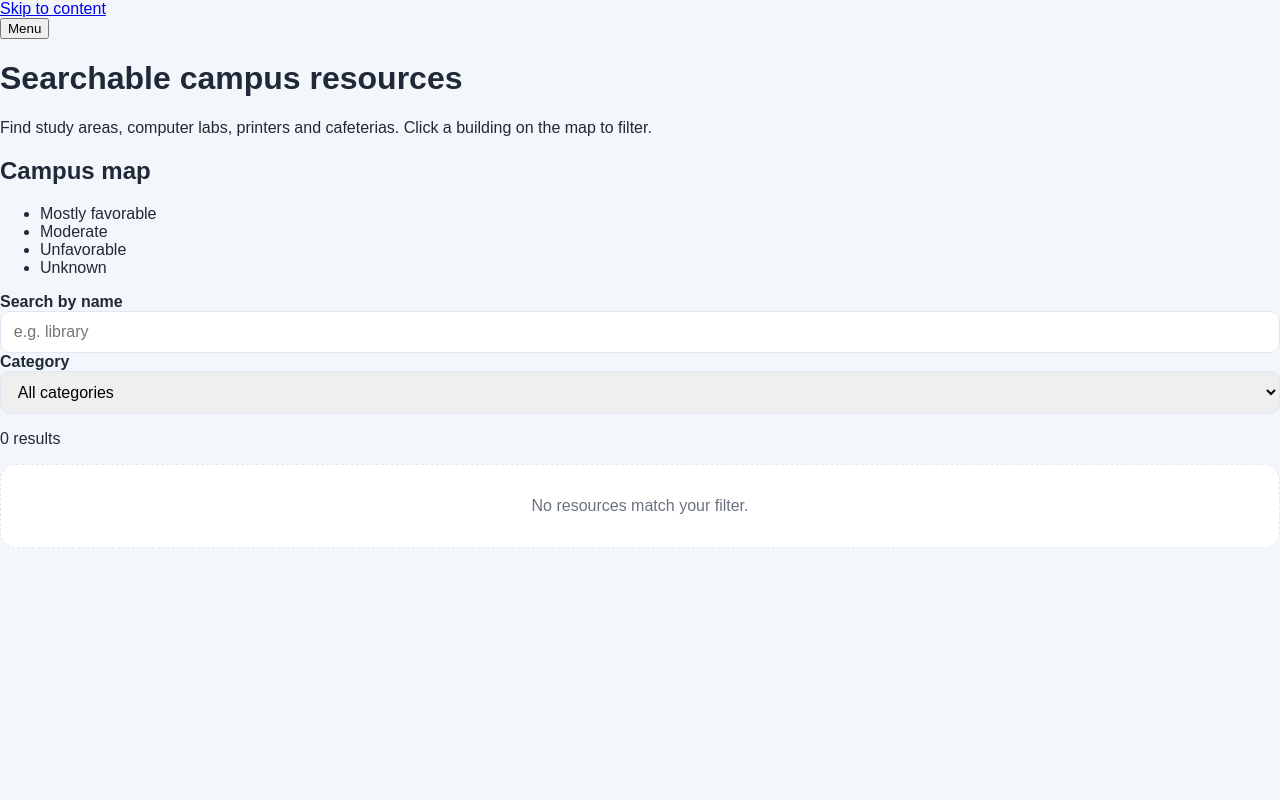
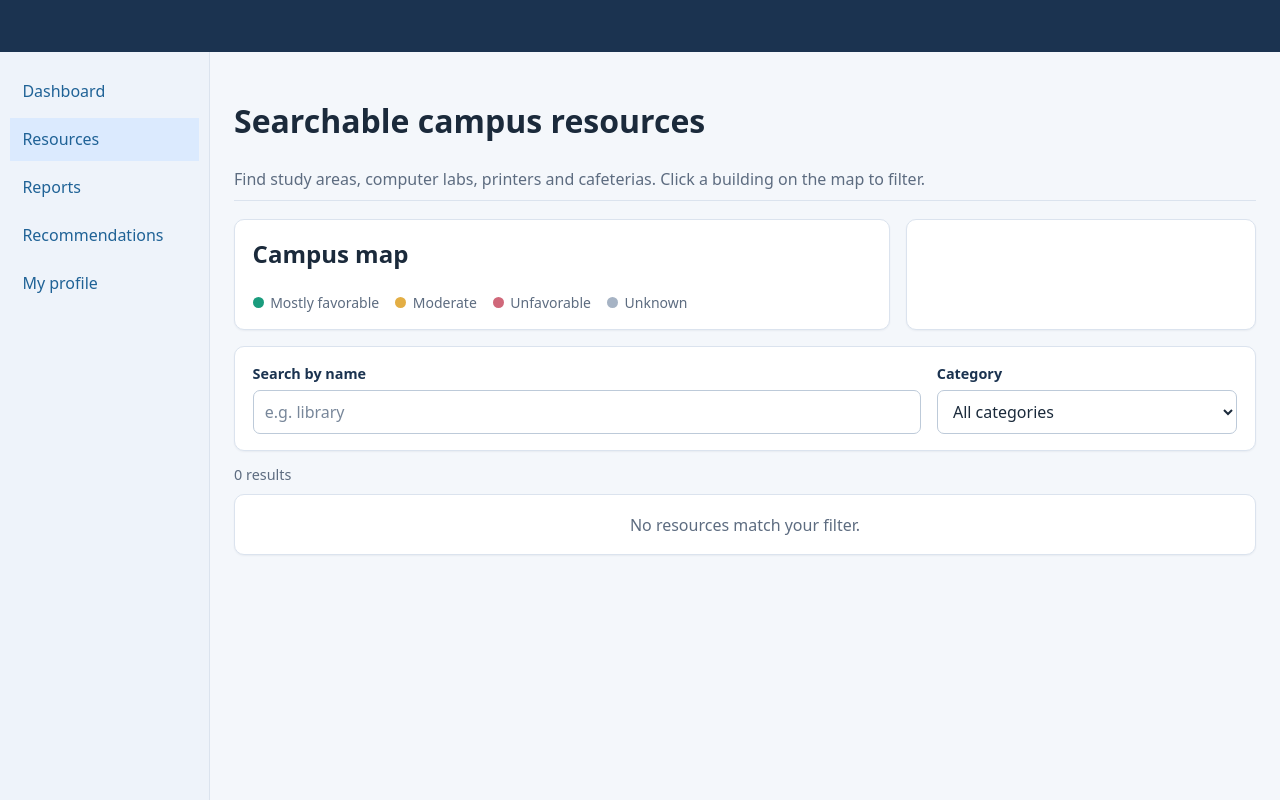
Before and after one commit to kimbifavour/Where2, a Node server app: page /resources in a window 1280 px wide. Run offline with Node 20, Linux system fonts and the light colour scheme; the visitor is signed in with stand-in values (Sample User, id 1); data that the repository does not hold is empty.

Commit message:
Agent host session fa2bbdac-5b01-4e3d-91b4-ae7b03940d50 - turn 3 start

```diff
--- a/public/css/resources.css
+++ b/public/css/resources.css
@@ -70,6 +70,12 @@ label {
   display: grid;
   gap: 0.35rem;
   font-weight: 600;
+}
+
+#resources-link{
+  text-transform: capitalize;
+  background: var(--primary-soft);
+  color: var(--primary);
 }
 
 input, select {
--- a/public/views/resources.ejs
+++ b/public/views/resources.ejs
@@ -4,17 +4,25 @@
   <meta charset="utf-8">
   <meta name="viewport" content="width=device-width, initial-scale=1">
   <title>Resources · Where 2</title>
-  <link rel="stylesheet" href="/css/resources.css">
+  <link rel="stylesheet" href="../css/resources.css">
+  <link rel="stylesheet" href="../css/styles.css">
 </head>
 <body>
   <a class="skip-link" href="#main">Skip to content</a>
   <header id="site-header" class="site-header">
-    <button class="nav-toggle" id="navToggle" type="button" aria-controls="site-nav" aria-expanded="false">
-      Menu
-    </button>
   </header>
   <div class="app">
-    <nav id="site-nav" class="site-nav" aria-label="Main"></nav>
+    <nav id="site-nav" class="site-nav" aria-label="Main">
+      <ul>
+        <li><a href="./dashboard.ejs">Dashboard</a></li>
+        <li id="resources-link"><a href="./resources.ejs">Resources</a></li>
+        <li><a href="./reports.ejs">Reports</a></li>
+        <li><a href="./recs.ejs">Recommendations</a></li>
+        <li><a href="./profile.ejs">My profile</a></li>
+
+      </ul>
+
+    </nav>
     <main id="main" class="main" tabindex="-1">
       <div class="page-head">
         <h1>Searchable campus resources</h1>
```
Also changed, not shown: public/scripts/resources.js (deleted), public/views/dashboard.ejs (added), public/views/profile.ejs (added), public/views/recs.ejs (added), public/views/reports.ejs (added), 1 other file.
